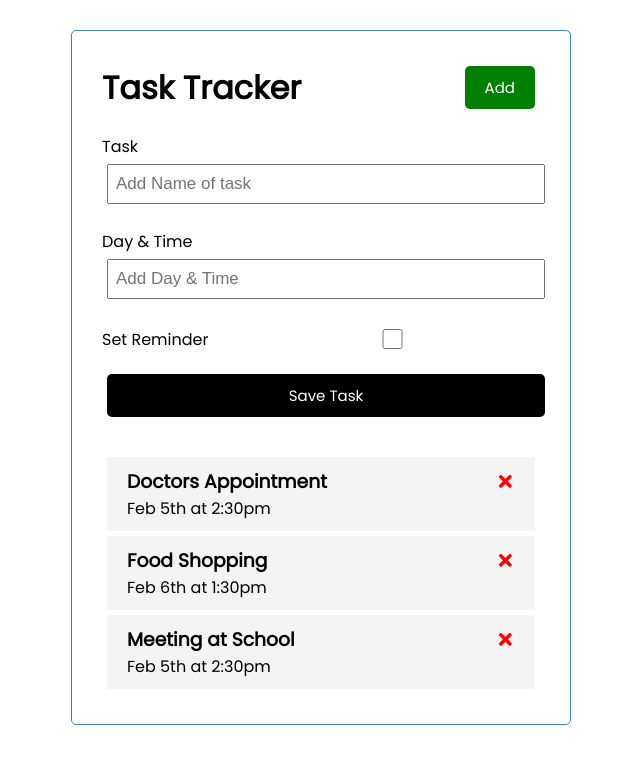
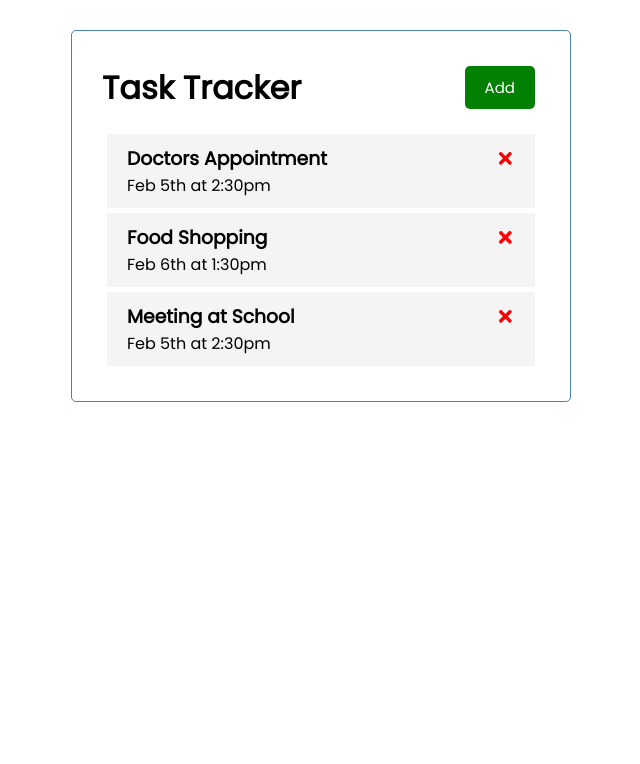
Before and after one commit to Vsomera/Task-Tracker, a React (Create React App) app: page / in a window 1280 px wide. Shown: the top 764 px of the page, without its empty margins (319-959 px from the left). Built offline with nearby package versions, Linux system fonts and the light colour scheme.

Commit message:
Added hide and unhide form funtionality on Add button click

```diff
--- a/src/App.js
+++ b/src/App.js
@@ -6,6 +6,8 @@ import AddTask from './components/AddTask'
 
 
 function App() {
+
+  const [showAddTask, setShowAddTask] = useState(false) // state for showing the add task form
 
   const [tasks, setTasks] = useState([ // list of tasks, setTasks is used to modify contents of the list
     {
@@ -28,11 +30,16 @@ function App() {
     },
   ])
 
+  const toggleAddForm = () => {
+    // When called, toggles the Add form
+    showAddTask ? setShowAddTask(false) : setShowAddTask(true)
+  }
+
   const addTask = (task) => {
     const id = Math.floor(Math.random() * 1000) + 1 // generates an id number for the task
     const newTask = { id, ...task } // creates a new object containing the task text, day, and reminder(dict)
-    setTasks([...tasks, newTask])
-    console.log(newTask)
+    setTasks([...tasks, newTask]) // updates the current tasks state by adding the new task
+    console.log("Added a new task: ", ...newTask)
   }
 
   const deleteTask = (id) => {
@@ -53,8 +60,8 @@ function App() {
 
   return (
     <div className="container">
-      <Header />
-      <AddTask onAdd={addTask}/>
+      <Header toggleForm={toggleAddForm}/>
+      {showAddTask && <AddTask onAdd={addTask} />} {/* If showAddTask is True, show add task form */}
         {tasks.length > 0 ?
           <Tasks tasks={tasks}           // Sends tasks list to Tasks.js component
           onDelete={deleteTask}
--- a/src/components/Header.js
+++ b/src/components/Header.js
@@ -1,16 +1,12 @@
 import PropTypes from 'prop-types'
 import Button from './Button'
 
-const Header = ({ title }) => { // props is an object(dict) that is passed in
-
-  const onClick = (e) => {
-    console.log("click", e)
-  }
+const Header = ({ title, toggleForm }) => { // props is an object(dict) that is passed in
 
   return (
     <header className="header">
         <h1>{title}</h1>
-        <Button text="Add" color="green" onClick={onClick}/> {/*Calls function in header.js*/}
+        <Button text="Add" color="green" onClick={toggleForm}/> {/*Calls function in header.js*/}
     </header>
   )
 }
```
